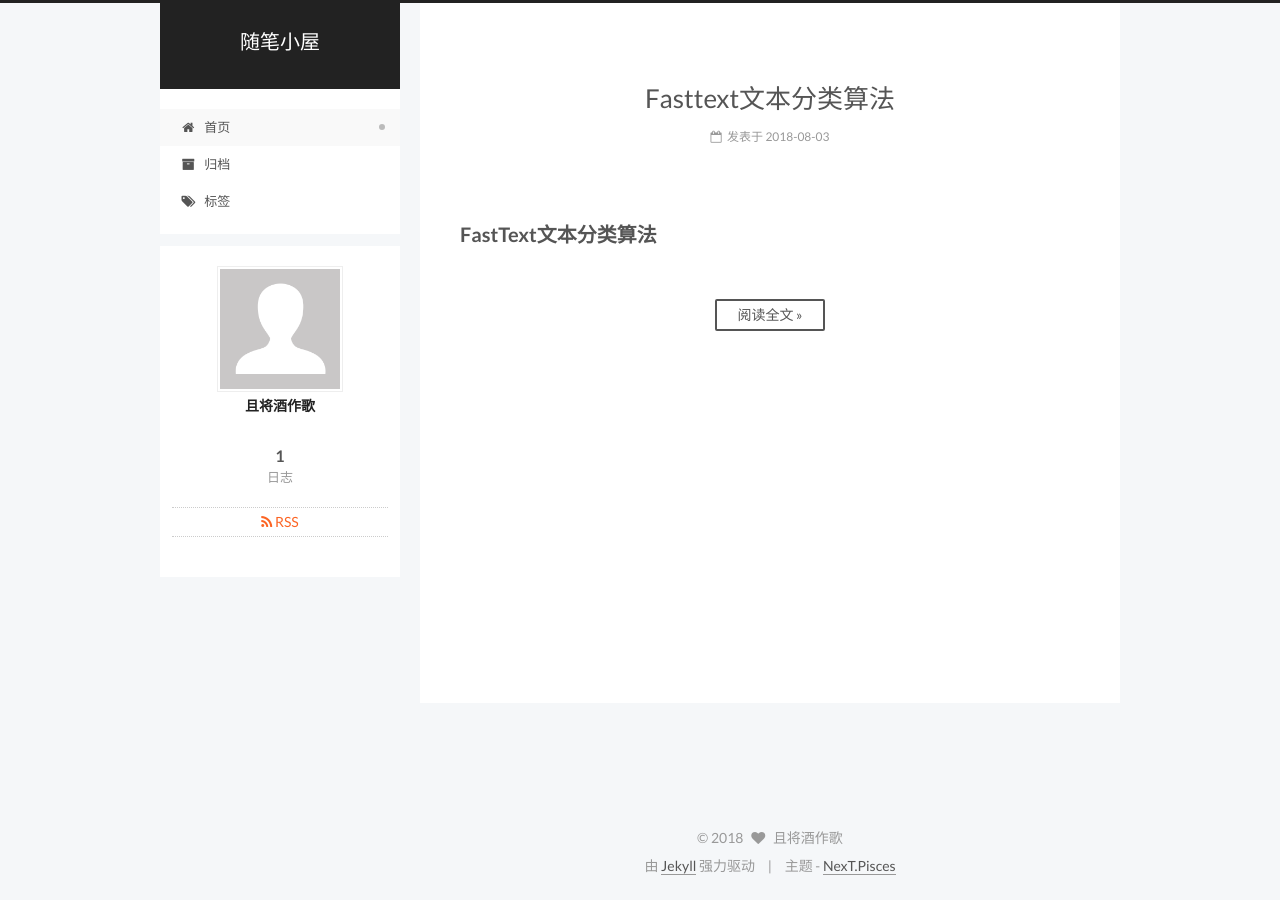
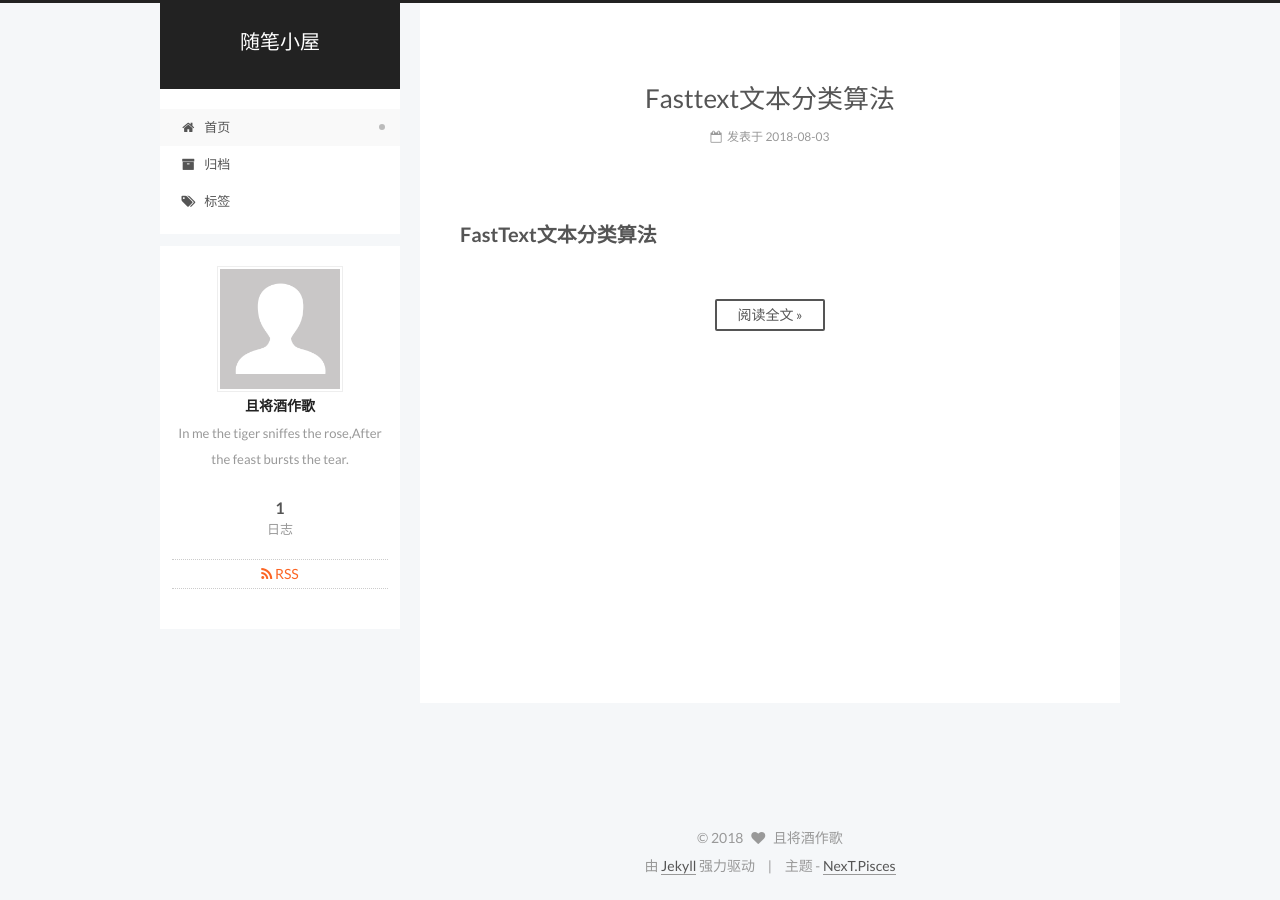
Before and after one commit to lian2018/blog, a Jekyll site: the page built from index.html, in a window 1280 px wide. Built offline with Jekyll 4.4.1, drawn with Linux system fonts in a browser that asks for light colours; the list of posts is cut into pages by our own code.

Commit message:
description

```diff
--- a/_config.yml
+++ b/_config.yml
@@ -6,7 +6,7 @@
 # Site
 title: 随笔小屋
 subtitle:
-description:
+description: In me the tiger sniffes the rose,After the feast bursts the tear.
 author: 且将酒作歌
 # Support language: de, en, fr-FR, id, ja, ko, pt-BR, pt, ru, zh-Hans, zh-hk, zh-tw
 language: zh-Hans
```
